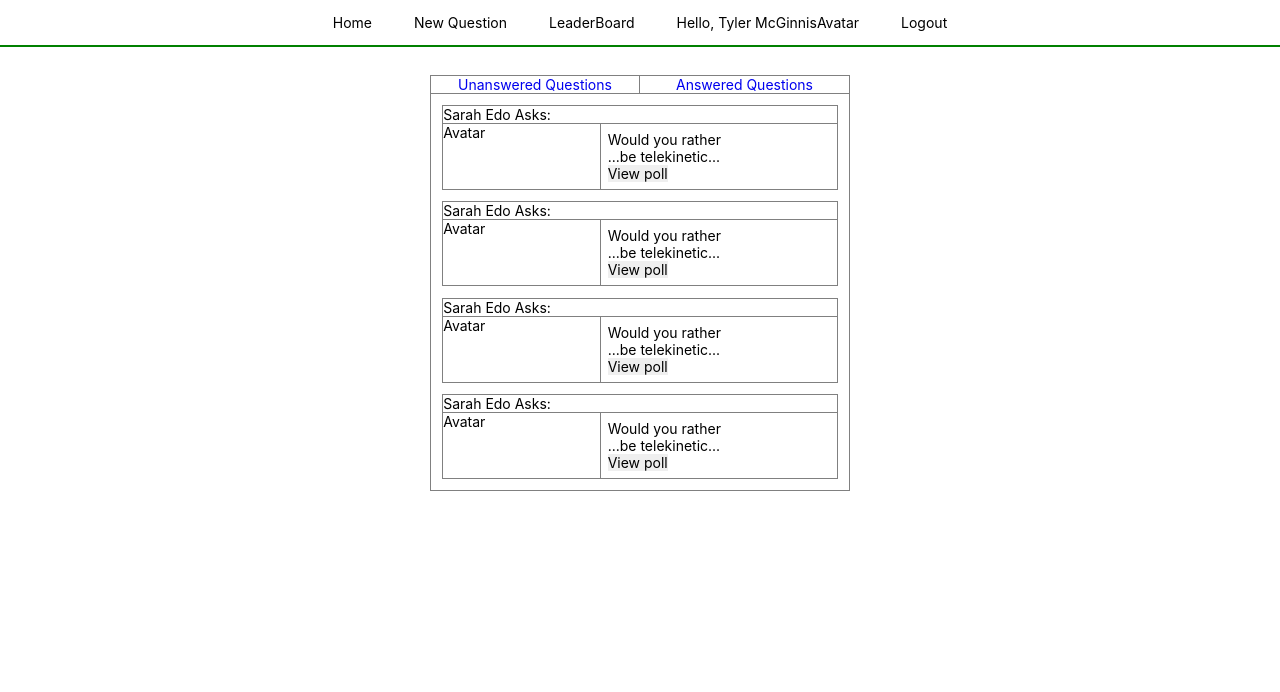
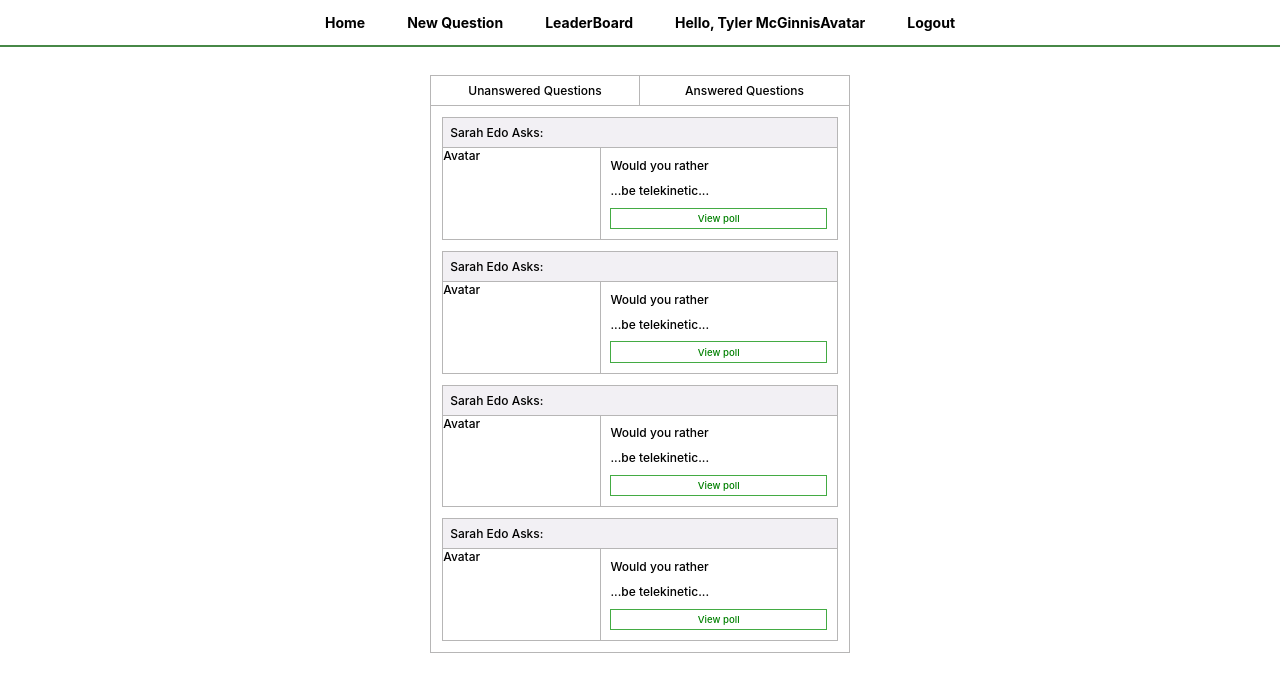
Before and after one commit to Gnwin/would-you-rather, a React (Create React App) app: page / in a window 1280 px wide. Shown: the top 692 px of the page. Built offline with nearby package versions, Linux system fonts and the light colour scheme.

Commit message:
build out views and components

```diff
--- /dev/null
+++ b/src/App.css
@@ -0,0 +1,4 @@
+.size > * {
+	font-size: 12px;
+	font-weight: 500;
+}
--- a/src/App.js
+++ b/src/App.js
@@ -1,6 +1,8 @@
 import React from 'react'
 import { Route } from 'react-router-dom'
 
+
+import './App.css'
 import Home from './Home';
 // import NewQuestion from './QuestionsList';
 // import LeaderBoard from './QuestionsList';
@@ -10,7 +12,7 @@ class App extends React.Component {
   render(){
     return(
 
-      <div>
+      <div className='size'>
         <Route exact path='/'>
           <Home/>
         </Route>
--- a/src/Navigation.css
+++ b/src/Navigation.css
@@ -1,5 +1,5 @@
 .nav-element {
-	border-bottom: 2px solid green;
+	border-bottom: 2px solid rgb(71, 136, 71);
 	display: flex;
 	justify-content: space-around;
 	align-items: center;
@@ -13,6 +13,7 @@
 	padding: 1rem 1.5rem;
 	text-decoration: none;
 	color: black;
+	font-weight: 700;
 }
 
 .nav-element .nav-list .nav-item .nav-link:hover {
--- a/src/Question.css
+++ b/src/Question.css
@@ -1,23 +1,42 @@
 .pad {
-	border: 1px solid gray;
-	/* padding: 0.5rem; */
+	border: 1px solid rgb(183, 182, 182);
 	margin: 0.8rem;
+}
+
+.user {
+	padding: 0.5rem;
+	background-color: rgba(241, 238, 243, 0.875);
 }
 
 .question-info {
   display: flex;
-	border-top: 1px solid gray;
+	border-top: 1px solid rgb(183, 182, 182);
 }
 
 .question-item {
-	/* width: 50%; */
+	width: 60%;
 }
 
 .avatar {
-	border-right: 1px solid gray;
+	border-right: 1px solid rgb(183, 182, 182);
 	width: 40%;
 }
 
 .spacer {
-	padding: 0.5rem;
+	padding: 0.7rem;
 }
+
+.pollbutton {
+	display: block;
+	width: 100%;
+	border: 1px solid rgb(67, 171, 67);
+	background: none;
+	color: green;
+	font-size: 80%;
+	padding: 0.3rem;
+}
+
+.wyr,
+.wyrq {
+	padding-bottom: 0.7rem;
+}
--- a/src/Question.js
+++ b/src/Question.js
@@ -9,14 +9,14 @@ class Question extends React.Component {
     render(){
       return(
 				<div className='pad'>
-					<p className='border'>Sarah Edo Asks:</p>
+					<p className='user border'>Sarah Edo Asks:</p>
 					<div className="question-info">
 						<div className="question-item avatar">Avatar</div>
 						<div className="question-item question">
 							<div className='spacer'>
-								<p>Would you rather</p>
-								<p>...be telekinetic...</p>
-								<button>View poll</button>
+								<p className='wyr'>Would you rather</p>
+								<p className='wyrq'>...be telekinetic...</p>
+								<button className='pollbutton'>View poll</button>
 							</div>
 						</div>
 					</div>
--- a/src/QuestionsList.css
+++ b/src/QuestionsList.css
@@ -1,17 +1,17 @@
 .questions-list {
-  border: 1px solid gray;
+  border: 1px solid rgb(183, 182, 182);
 	width: 50%;
 	max-width: 30rem;
 	margin: 2rem auto;
 }
 
 .header {
-	border-bottom: 1px solid gray;
+	border-bottom: 1px solid rgb(183, 182, 182);
 	display: flex;
 }
 
 .borderright {
-	border-right: 1px solid gray;
+	border-right: 1px solid rgb(183, 182, 182);
 }
 
 .header-tag {
@@ -21,4 +21,11 @@
 
 .header-link {
 	display: block;
+	padding: 0.5rem;
+	color: black;
 }
+
+.header-link:active {
+	color: green;
+	background: rgba(241, 238, 243, 0.875);
+}
```
